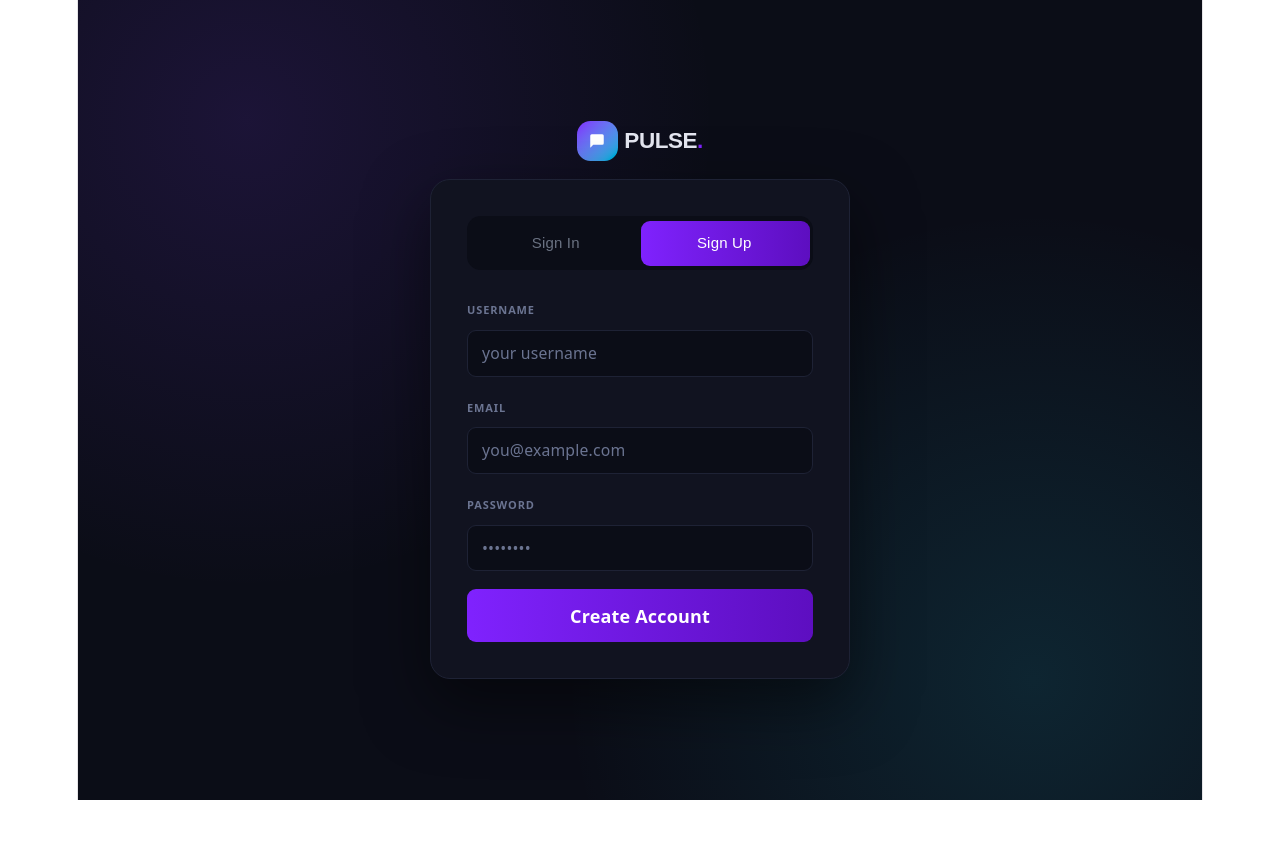
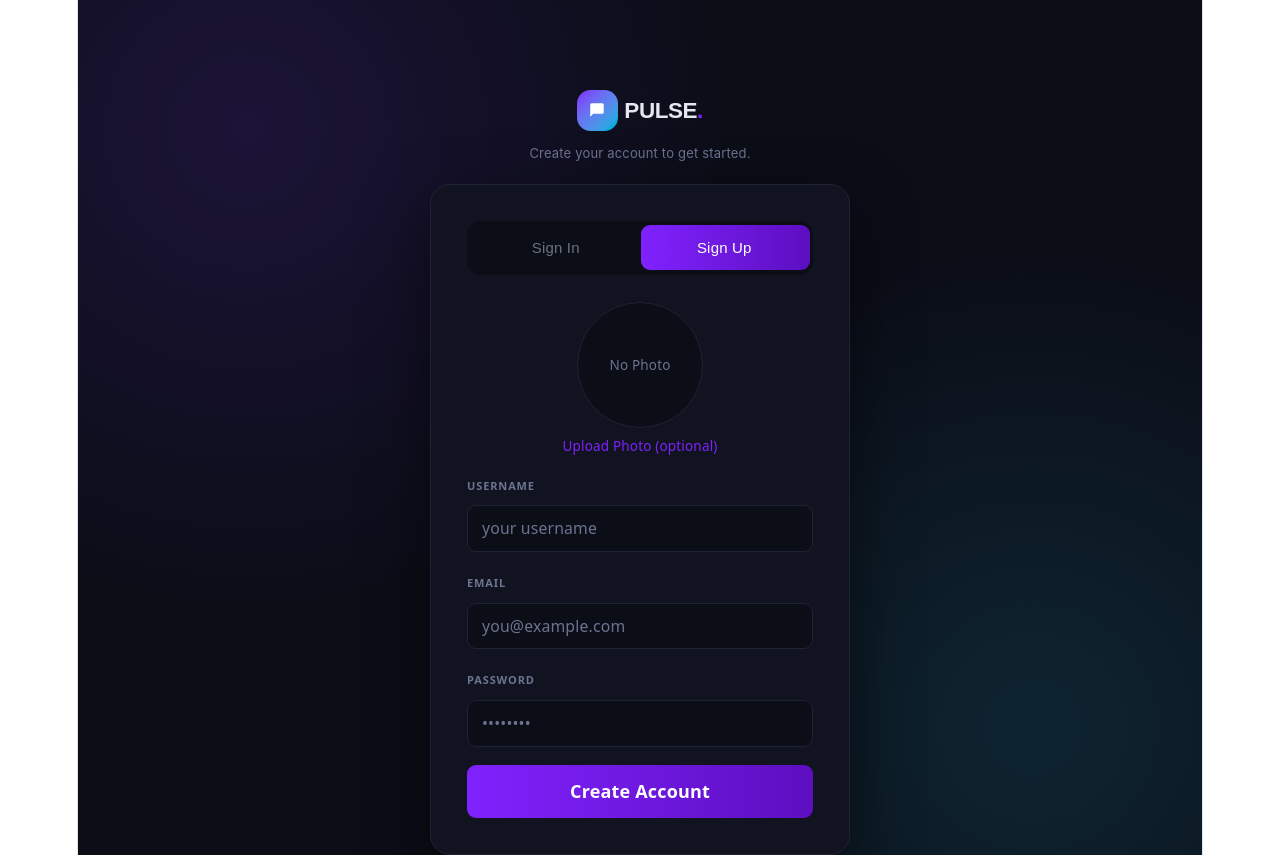
Before and after one commit to imtanan/chat-app, a React (Vite) app in the folder client/: page / in a window 1280 px wide. Both pictures are taken after a click on the button "Sign Up". Before the commit the page ends 800 px from the top, so only its background shows below. Built offline with nearby package versions, Linux system fonts and the light colour scheme; no server answers.

Commit message:
Login and Signup Form UI and api calls for it

```diff
--- a/client/src/App.jsx
+++ b/client/src/App.jsx
@@ -1,10 +1,21 @@
-import { useEffect } from 'react';
+import { useEffect,useState } from 'react';
 import Auth from './components/Auth.jsx'
+import Dashboard from './components/Dashboard.jsx'
+import api from './api/axios.js'
 import {io} from "socket.io-client";
 
 import './App.css'
 //eyJhbGciOiJIUzI1NiIsInR5cCI6IkpXVCJ9.eyJfaWQiOiI2YTUyN2U4NzQwODcyZWI1YWJmOWM2NDUiLCJlbWFpbCI6InJhb0ByYW8uY29tIiwidXNlcm5hbWUiOiJyYW8iLCJpYXQiOjE3ODUxNjEyMTYsImV4cCI6MTc4NTI0NzYxNn0.tLD9qEtYuMUEddVgMq4rLHTSM6UeOFT89-fTsYsfwA8
 function App() {
+  const [user, setUser] = useState(null);
+  const [loading, setLoading] = useState(true);
+  useEffect(()=>{
+    api.get('users/current-user')
+    .then(res=>setUser(res.data.data))
+    .catch(()=>setUser(null))
+    .finally(()=>setLoading(false))
+  },[])
+  if(loading) return null
   // const chatId = "6a5f95a8371b470390e1232a"
   // useEffect(()=>{
   //   const myToken=localStorage.getItem("token");
@@ -49,7 +60,7 @@ function App() {
 
   return (
   <>
-  <Auth />
+  {user?(<Dashboard user={user} setUser={setUser}/>):(<Auth onLoginSuccess={setUser}/>)}
   </>
   )
 }
--- a/client/src/components/Auth.jsx
+++ b/client/src/components/Auth.jsx
@@ -1,15 +1,16 @@
-import React, {useState} from 'react'
+import {useState} from 'react'
 import Login from './Login.jsx'
 import Register from './Register.jsx'
 
-function Auth() {
+function Auth({onLoginSuccess}) {
   const [isLogin, setIsLogin] = useState(true);
 
   return (
     <>
 
- <div className="auth-bg  flex flex-col  items-center gap-2 min-h-screen justify-center ]">
- <div className="flex items-center gap-1.5 mb-2">
+ <div className="auth-bg  flex flex-col  items-center gap-2 min-h-screen pt-20 ">
+  <div className="text-center mb-2">
+ <div className="inline-flex items-center gap-1.5 mb-2">
   <div className="w-9 h-9 rounded-xl bg-gradient-to-br from-violet-600 to-cyan-500 flex items-center justify-center">
     <svg width="18" height="18" viewBox="0 0 24 24" fill="none">
       <path d="M21 15a2 2 0 0 1-2 2H7l-4 4V5a2 2 0 0 1 2-2h14a2 2 0 0 1 2 2z" fill="white" />
@@ -19,7 +20,8 @@ function Auth() {
     PULSE<span className="text-violet-600">.</span>
   </span>
 </div>
-
+  {isLogin? (<p className="font-['Inter',sans-serif] text-[#6B7491] text-[13px] m-0">Welcome back. Sign in to continue.</p> ): (<p className="font-['Inter',sans-serif] text-[#6B7491] text-[13px] m-0">Create your account to get started.</p>)}
+</div>
 
   {/* CARD */}
   <div className="bg-[#111320] rounded-[20px] p-8 w-full max-w-[420px] border border-[#1E2235] shadow-[0_24px_64px_rgba(0,0,0,0.5)]">
@@ -47,7 +49,7 @@ function Auth() {
     </div>
 
     <div className="mt-6">
-      {isLogin ? <Login /> : <Register />}
+      {isLogin ? <Login onLoginSuccess={onLoginSuccess}/> : <Register onRegisterSuccess={onLoginSuccess}/>}
     </div>
 
   </div>
--- /dev/null
+++ b/client/src/components/Dashboard.jsx
@@ -0,0 +1,41 @@
+import  {useState}from 'react'
+import api from '../api/axios.js'
+function Dashboard({user,setUser}) {
+    const [loading, setLoading] = useState(false);
+    const handleSignOut=async(e)=>{
+        e.preventDefault()
+       setLoading(true)
+       try{
+       await api.post('users/logout')
+       setUser(null);
+       }catch(err){
+        console.log(err)
+       }finally{
+        setLoading(false)
+      }
+
+    }
+  return (
+    <div className="min-h-screen bg-[#111320] text-white p-8">
+      <div className="flex items-center justify-between">
+        <div>
+          <h1 className="text-2xl font-bold">Dashboard</h1>
+          <p className="mt-1 text-gray-400">Welcome, {user.username}</p>
+        </div>
+
+        <button disabled={loading} onClick={handleSignOut} className="rounded-lg bg-red-500 px-4 py-2 text-sm font-medium hover:bg-red-600">
+        { loading? "Signing Out...":"Sign Out"}
+        </button>
+      </div>
+
+      <div className="mt-8 rounded-xl border border-[#1E2235] bg-[#0B0D17] p-6">
+        <h2 className="text-lg font-semibold">Your Dashboard</h2>
+        <p className="mt-2 text-sm text-gray-400">
+          This is a simple dashboard for testing.
+        </p>
+      </div>
+    </div>
+  );
+};
+
+export default Dashboard;
--- a/client/src/components/Login.jsx
+++ b/client/src/components/Login.jsx
@@ -1,4 +1,4 @@
-import React, {useState} from 'react'
+import  {useState} from 'react'
 import api from '../api/axios.js'
 function Login({onLoginSuccess}) {
 const [email, setEmail] = useState('');
@@ -25,12 +25,12 @@ const handleSubmit = async(e)=>{
     {error && <p className='text-red-500 text-sm'>{error}</p>}
     <div className="flex flex-col gap-1.5">
     <label className="block self-start text-[11px] uppercase tracking-[0.08em]  font-semibold text-[#6b7491]">Email</label>
-    <input className="bg-[#0b0d17] w-full text-sm rounded-lg px-[14px] py-[11px] text-white placeholder:text-[#6b7491] outline-none focus:border-violet-600 transition-colors border border-[#1E2235]" type="email" value="{email}" onChange={(e)=>setEmail(e.target.value)} placeholder="you@example.com"/>
+    <input className="bg-[#0b0d17] w-full text-sm rounded-lg px-[14px] py-[11px] text-white placeholder:text-[#6b7491] outline-none focus:border-violet-600 transition-colors border border-[#1E2235]" type="email" value={email}onChange={(e)=>setEmail(e.target.value)} placeholder="you@example.com"/>
 
 </div>
   <div className="flex flex-col gap-1.5">
     <label className="block self-start text-[11px] uppercase tracking-[0.08em] font-semibold text-[#6b7491]">Password</label>
-    <input className="bg-[#0b0d17] w-full text-sm rounded-lg px-[14px] py-[11px] text-white placeholder:text-[#6b7491] outline-none focus:border-violet-600 transition-colors border border-[#1E2235]" type="password" value="{password}" onChange={(e)=>setPassword(e.target.value)} placeholder="••••••••"/>
+    <input className="bg-[#0b0d17] w-full text-sm rounded-lg px-[14px] py-[11px] text-white placeholder:text-[#6b7491] outline-none focus:border-violet-600 transition-colors border border-[#1E2235]" type="password" value={password}onChange={(e)=>setPassword(e.target.value)} placeholder="••••••••"/>
 </div>
     <div className="flex justify-end">
         <a href="#" className="text-sm text-violet-600 hover:underline">Forgot password?</a>
--- a/client/src/components/Register.jsx
+++ b/client/src/components/Register.jsx
@@ -1,4 +1,4 @@
-import React, {useState} from 'react'
+import  {useState} from 'react'
 import api from '../api/axios.js'
 function Register({onRegisterSuccess}) {
 const [username, setUsername] = useState('');
@@ -6,6 +6,8 @@ const [email, setEmail] = useState('');
 const [password, setPassword] = useState('');
 const [error, setError] = useState('');
 const [loading, setLoading] = useState(false);
+const [avatarPreview, setAvatarPreview] = useState(null);
+
 const handleSubmit = async(e)=>{
   e.preventDefault()
   setError('')
@@ -14,16 +16,43 @@ const handleSubmit = async(e)=>{
       const res = await api.post("users/register", {username,email,password})
       onRegisterSuccess(res.data.data.user)
   }catch(err){
-    setError(err.message)
+    console.log('Full Error', err)
+    console.log('RESPONSE DATA:', err.response?.data)
+    const message = err.response?.data?.errors?.[0]?.msg || err.response?.data?.message || "Something went wrong";
+    setError(message)
   }finally{
     setLoading(false)
   }
+}
+const handleFileChange = (e) => {
+  const file = e.target.files[0]
+  if(!file) return ;
+  setLoading(true)
+  try{
+  setAvatarPreview(URL.createObjectURL(file))
+  }catch(err){
+    console.log('Error uploading file:', err)
+    setError("Failed to upload file")
+  }finally{
+  setLoading(false)
+}
 }
 
 
   return (
 <form onSubmit={handleSubmit} className="min-h  flex flex-col gap-4">
   {error && <p className='text-red-500 text-sm'>{error}</p>}
+  <div className="flex flex-col items-center gap-2">
+  <div className="w-28 h-28 rounded-full bg-[#0b0d17] border border-[#1E2235] flex items-center justify-center overflow-hidden">
+{avatarPreview ? (<img src={avatarPreview} alt="Preview" className="w-full h-full object-cover" />) : (<span className="text-[#6b7491] text-xs">No Photo</span>)}
+  </div>
+<label className='text-xs text-violet-600 cursor-pointer'>
+  Upload Photo (optional)
+  <input type="file" disabled={loading} className="hidden" accept="image/*" onChange={handleFileChange} />
+</label>
+  </div>
+
+
     <div className="flex flex-col gap-1.5">
     <label className="block tracking-[0.08em] font-semibold text-[11px] self-start  uppercase  text-[#6b7491]">Username</label>
     <input className="bg-[#0b0d17] w-full text-sm px-[14px] py-[11px]  rounded-lg text-white placeholder:text-[#6b7491] outline-none focus:border-violet-600 transition-colors border border-[#1E2235]" type="text" value={username} onChange={(e)=>setUsername(e.target.value)} placeholder="your username"/>
```
